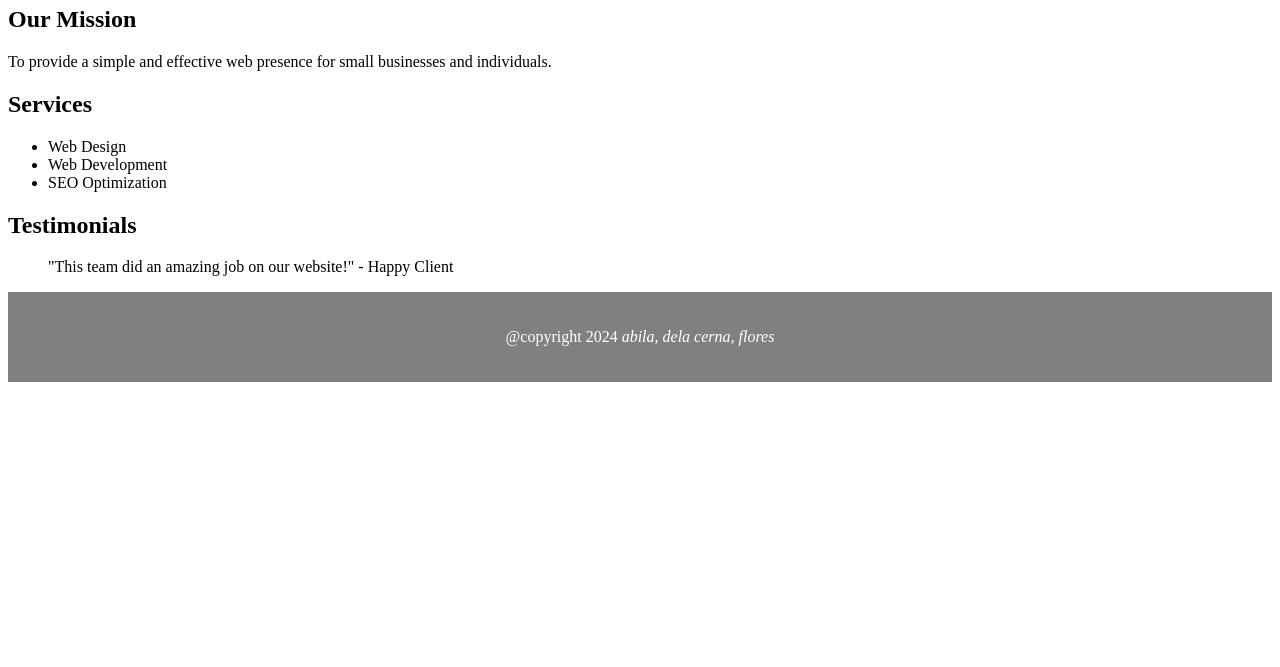
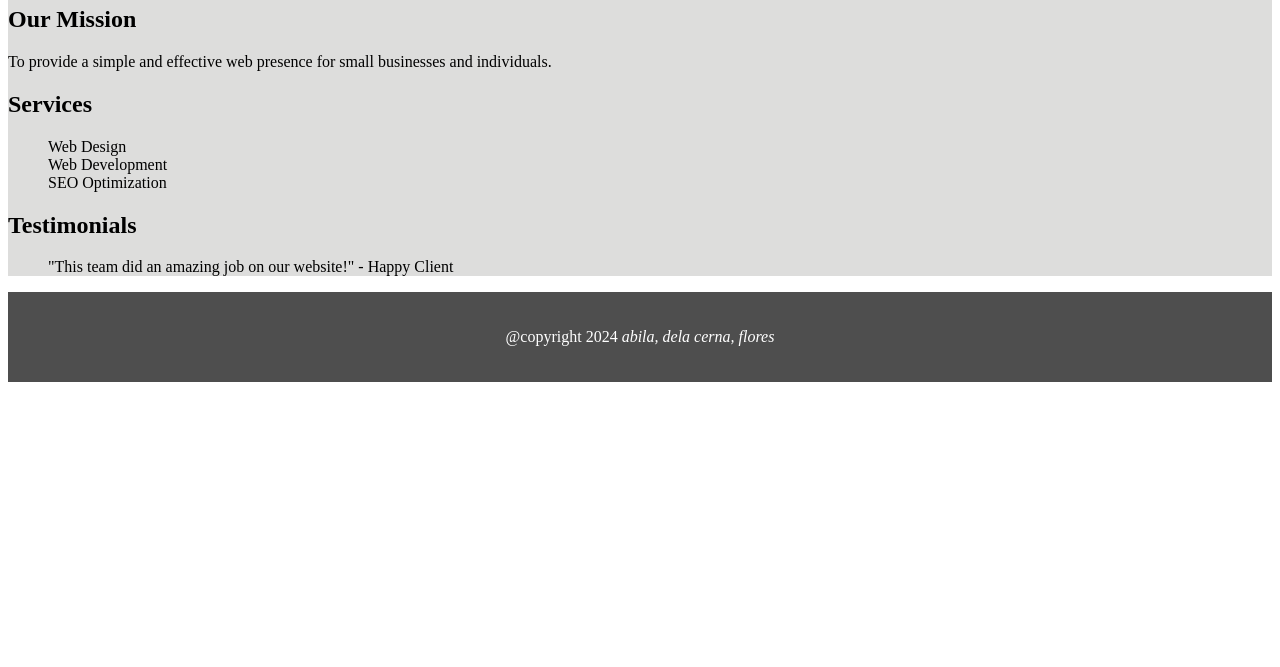
Before and after one commit to iutiuotu/SimpleWebsite, a plain HTML site: page index.html in a window 1280 px wide. Shown: the part 133-800 px from the top of the page. Drawn offline with Linux system fonts and the light colour scheme.

Commit message:
chnage color

```diff
--- a/style.css
+++ b/style.css
@@ -26,8 +26,15 @@ h1{
     flex: 1;
 }
 footer{
-    background-color: gray;
+    background-color: rgb(78, 78, 78);
     color: white;
     padding: 20px;
     text-align: center;
+
 }
+main{
+    background-color: rgb(221, 221, 220);
+}
+main ul{
+    list-style-type: none;
+}
```
